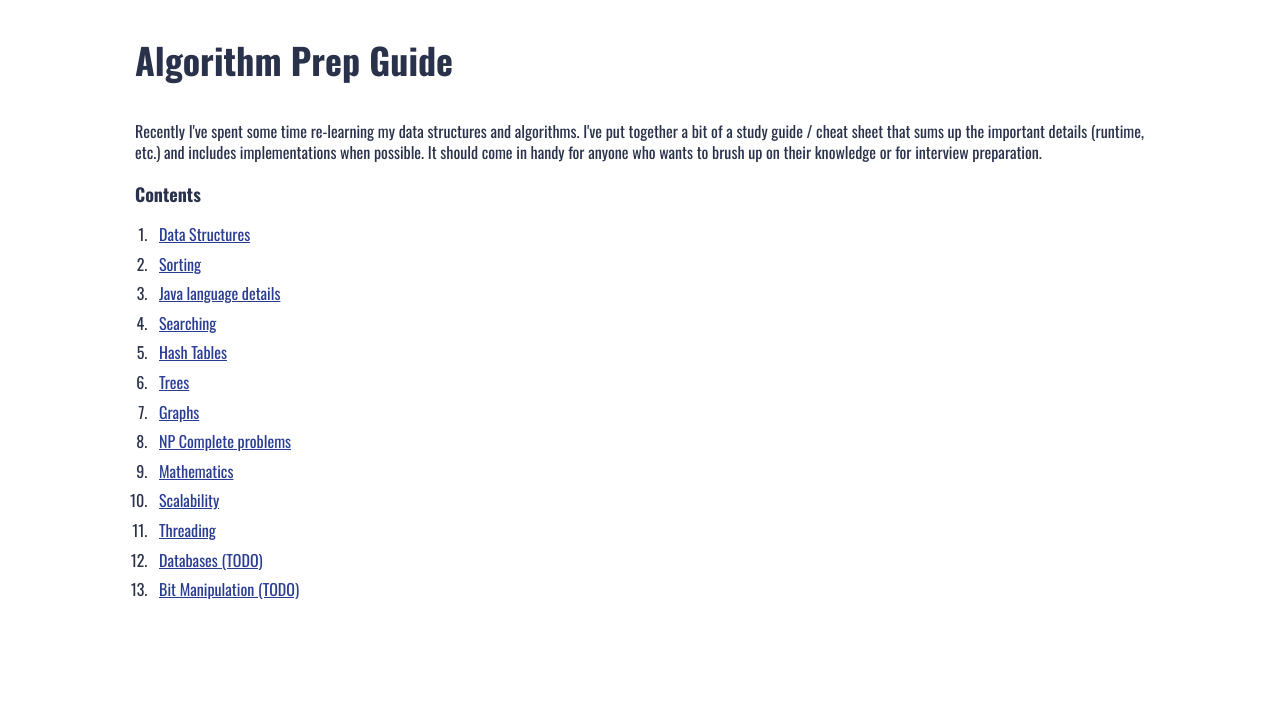
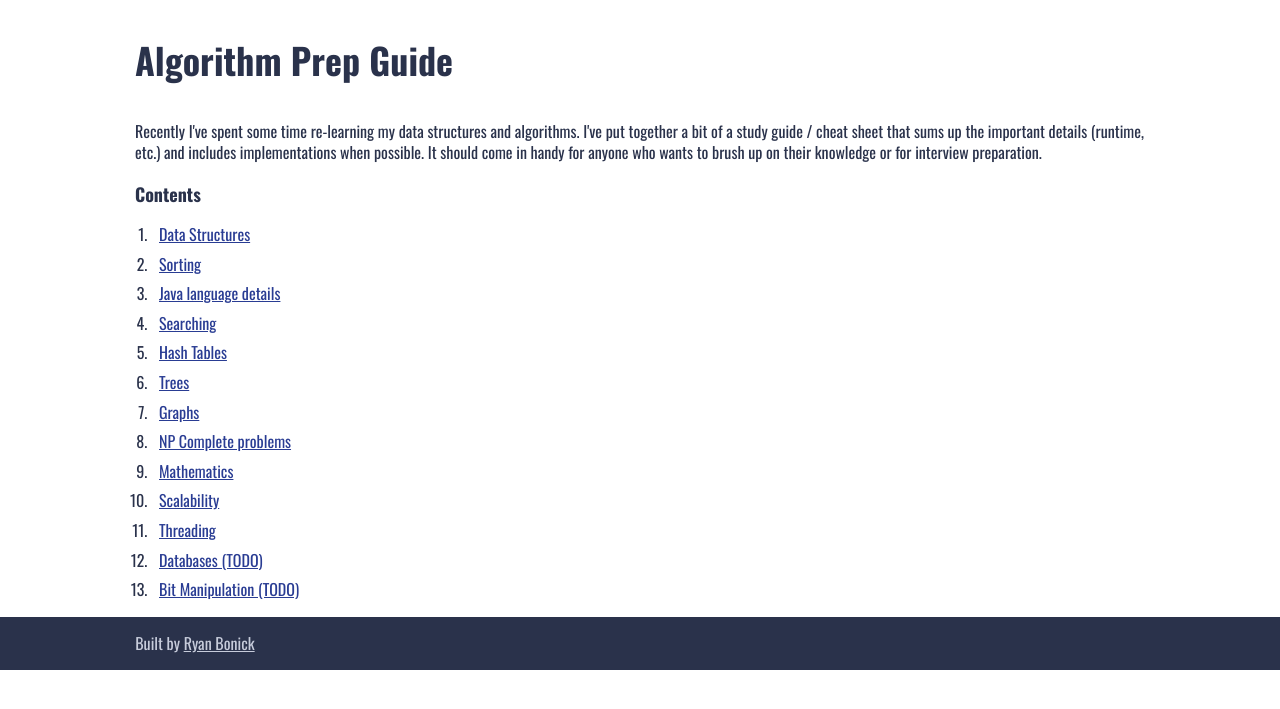
Before and after one commit to rbonick/algorithm-prep, a Jekyll site: the page built from index.html, in a window 1280 px wide. Shown: the top 709 px of the page. Built offline with Jekyll 4.4.1, drawn with Linux system fonts in a browser that asks for light colours; some web fonts are replaced.

Commit message:
Added footer with link to site

```diff
--- a/_layouts/default.html
+++ b/_layouts/default.html
@@ -7,5 +7,14 @@
         <main class="container">
             {{ content }}
         </main>
+        <footer class="container-fluid container-inverse">
+            <div class="container">
+                <div class="row">
+                    <div class="col-md-12">
+                        <p>Built by <a href="http://ryanbonick.com/">Ryan Bonick</a></p>
+                    </div>
+                </div>
+            </div>
+        </footer>
     </body>
 </html>
```
